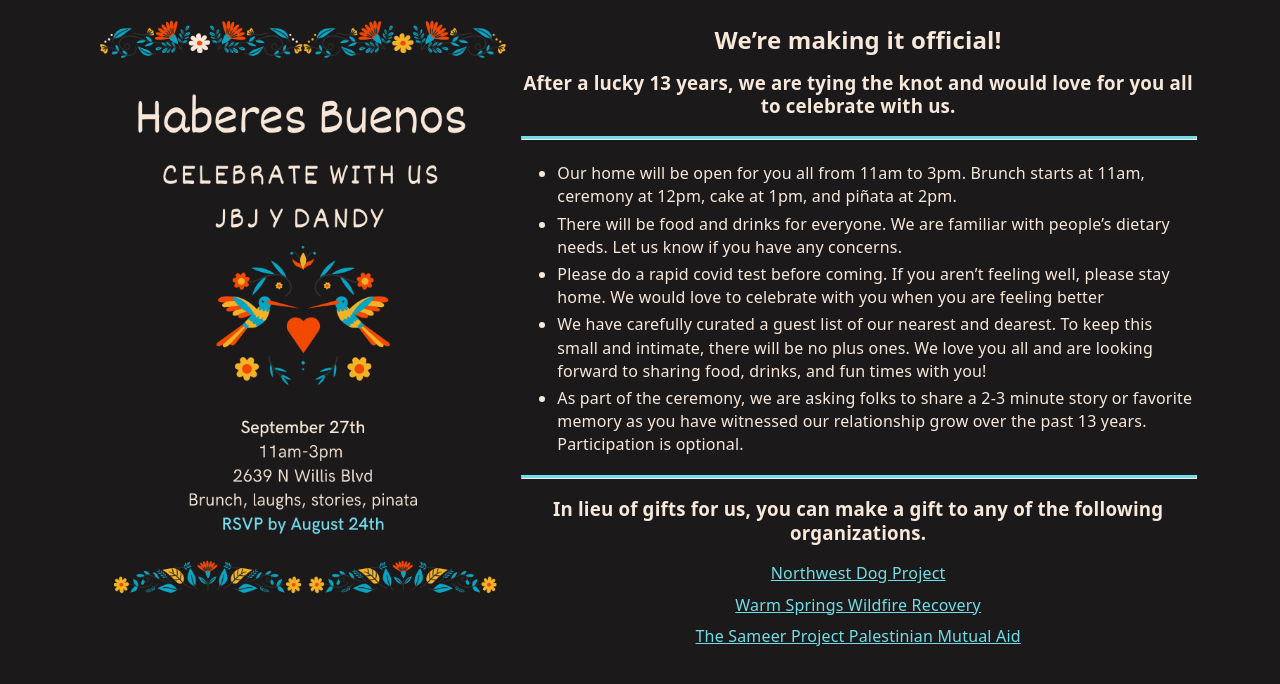
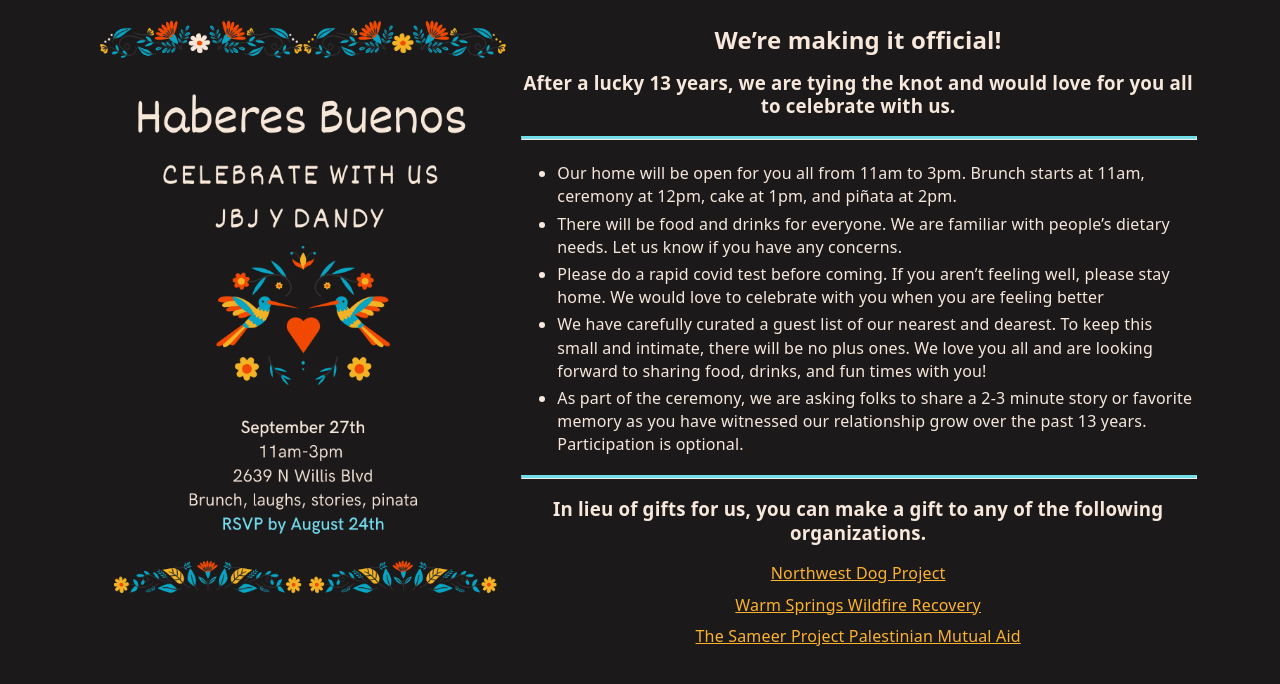
Before and after one commit to jodinkansagor/jbj-and-dandy, a React (Vite) app: page / in a window 1280 px wide. Shown: the top 684 px of the page. Built offline with nearby package versions, Linux system fonts and the light colour scheme.

Commit message:
change link color

```diff
--- a/src/index.css
+++ b/src/index.css
@@ -24,10 +24,10 @@
 }
 
 a {
-  color: #71dee7;
   margin-bottom: 8px;
+  color: #fbb22f;
 }
 
 a:hover {
-  color: #fbb22f;
+  color: #71dee7;
 }
```
